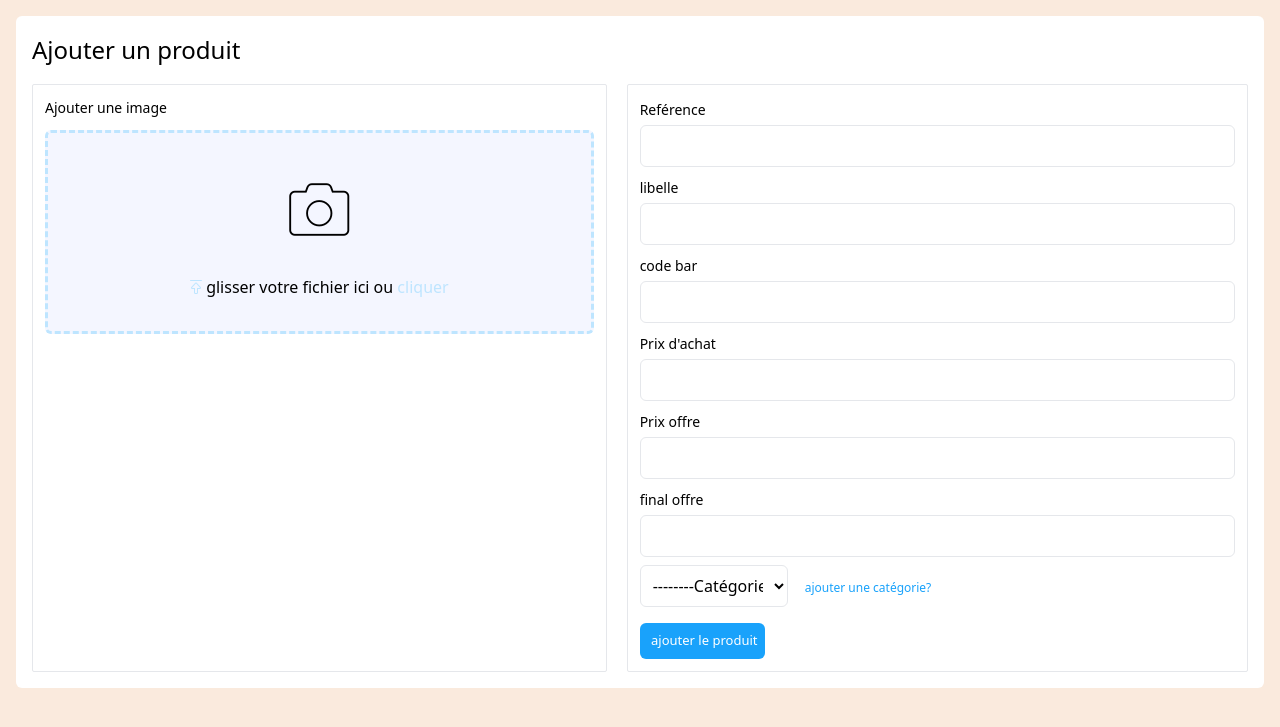
After one commit to aymane-smi/brief6, a PHP site: a page that uses app/views/editProduct.php in a window 1280 px wide. The commit adds this page. Shown: the top 727 px of the page. Run offline with PHP 8.4, Linux system fonts and the light colour scheme; the template is opened without the code that fills it, so the values that code supplies are empty; some libraries are stand-ins or nearby versions.

Commit message:
working on edit catgeory/product

```diff
--- /dev/null
+++ b/app/views/editProduct.php
@@ -0,0 +1,84 @@
+<?php
+require_once "inc/dash-header.php";
+echo $data["product"]->category_id;
+?>
+<div class="p-4 rounded-md bg-white">
+    <p class="text-[24px] font-medium">
+        Ajouter un produit
+    </p>
+    <form action="http://localhost:9000/Dashboard/Product/<?php echo $data["product"]->id; ?>" enctype="multipart/form-data" method="POST" class="flex gap-5 mt-4">
+        <div class="border-[1.5px] border-gray-200 rounded-sm p-3 grow">
+            <p class="text-[14px]">Ajouter une image</p>
+            <label name="image">
+                <div class="upload-container bg-[#f4f6ff] border-dashed rounded-md mt-3 border-[3px] border-[#bee5ff] p-4 py-8 flex flex-col gap-5 justify-center items-center">
+                    <i class="fa-thin fa-camera text-[60px]"></i>
+                    <p>
+                        <i class="fa-light fa-up-to-line text-[#bee5ff]"></i>
+                        glisser votre fichier ici ou
+                        <span class="text-[#bee5ff]">cliquer</span>
+                    </p>
+                </div>
+            </label>
+            <input type="file" name="image" hidden class="img-input" id="image" />
+            <div class="p-3 border-gray-200 border-[1.5px] rounded-md mt-3 flex justify-between items-center display-container hidden">
+                <div class="flex justify-center items-center gap-5">
+                    <img src="http://localhost:9000/public/src/assets/wwdc2019DSC_4114.jpg" alt="default" class="img-display rounded-sm w-[40px] h-[40px]" />
+                    <div class="flex flex-col">
+                        <p class="img-name">title</p>
+                        <p class="img-size">size</p>
+                    </div>
+                </div>
+                <i class="fa-regular fa-trash text-[22px] hover:text-red-500 reset-image"></i>
+            </div>
+        </div>
+        <div class="grow border-[1.5px] border-gray-200 rounded-sm p-3">
+            <div class="w-full mb-2">
+                <label for="reference" class="text-[14px]">Reférence</label>
+                <input value="<?php echo $data["product"]->reference; ?>" type="text" name="reference" class="p-2 w-full font-semibold mt-1 rounded-md border-gray-200 border-[1.5px]" id="reference" />
+            </div>
+            <div class="w-full mb-2">
+                <label for="label" class="text-[14px]">libelle</label>
+                <input value="<?php echo $data["product"]->label; ?>" type="text" name="label" class="p-2 w-full font-semibold mt-1 rounded-md border-gray-200 border-[1.5px]" id="label" />
+            </div>
+            <div class="w-full mb-2">
+                <label for="barcode" class="text-[14px]">code bar</label>
+                <input value="<?php echo $data["product"]->codeBar; ?>" type="text" name="barcode" class="p-2 w-full font-semibold mt-1 rounded-md border-gray-200 border-[1.5px]" id="barcode" />
+            </div>
+            <div class="w-full mb-2">
+                <label for="purchase_price" class="text-[14px]">Prix d'achat</label>
+                <input value="<?php echo $data["product"]->purchase_price; ?>" type="number" name="purchase_price" class="p-2 w-full font-semibold mt-1 rounded-md border-gray-200 border-[1.5px]" id="purchase_price" />
+            </div>
+            <div class="w-full mb-2">
+                <label for="offre_price" class="text-[14px]">Prix offre</label>
+                <input value="<?php echo $data["product"]->offre_price; ?>" type="number" name="offre_price" class="p-2 w-full font-semibold mt-1 rounded-md border-gray-200 border-[1.5px]" id="offre_price" />
+            </div>
+            <div class="w-full mb-2">
+                <label for="final_price" class="text-[14px]">final offre</label>
+                <input value="<?php echo $data["product"]->final_price; ?>" type="number" name="final_price" class="p-2 w-full font-semibold mt-1 rounded-md border-gray-200 border-[1.5px]" id="final_price" />
+            </div>
+
+            <div class="w-full mb-2">
+                <select name="category" class="w-1/4 p-2 rounded-md border-gray-200 border-[1.5px] bg-white">
+                    <option value="not-accepted">--------Catégorie--------</option>
+                    <?php
+                    foreach ($data["categories"] as $category) {
+                    ?>
+                        <option value="<?php echo $category->id; ?>" <?php if ($category->id === $data["product"]->category_id) echo "selected"; ?>>
+                            <?php echo $category->name; ?>
+                        </option>
+                    <?php
+                    }
+                    ?>
+                </select>
+                <a href="/Dashboard/addCategory" class="ml-3 text-[12px] font-thin text-[#19a2fb]">ajouter une catégorie?</a>
+            </div>
+            <button class="bg-[#19a2fb] p-2 text-white rounded-md font-thin text-[13px] mt-2" href="#">
+                <i class="fa-solid fa-arrow-down-to-arc"></i>
+                <span>ajouter le produit</span>
+            </button>
+        </div>
+    </form>
+</div>
+<?php
+require_once "inc/dash-footer.php";
+?>
```
Also changed, not shown: app/controllers/Dashboard.php (+59 -4 lines), app/models/ProductModel.php (+21 -0 lines), app/views/Dashboard.php (+8 -0 lines), app/views/editCategory.php (added, +51 -0 lines).
